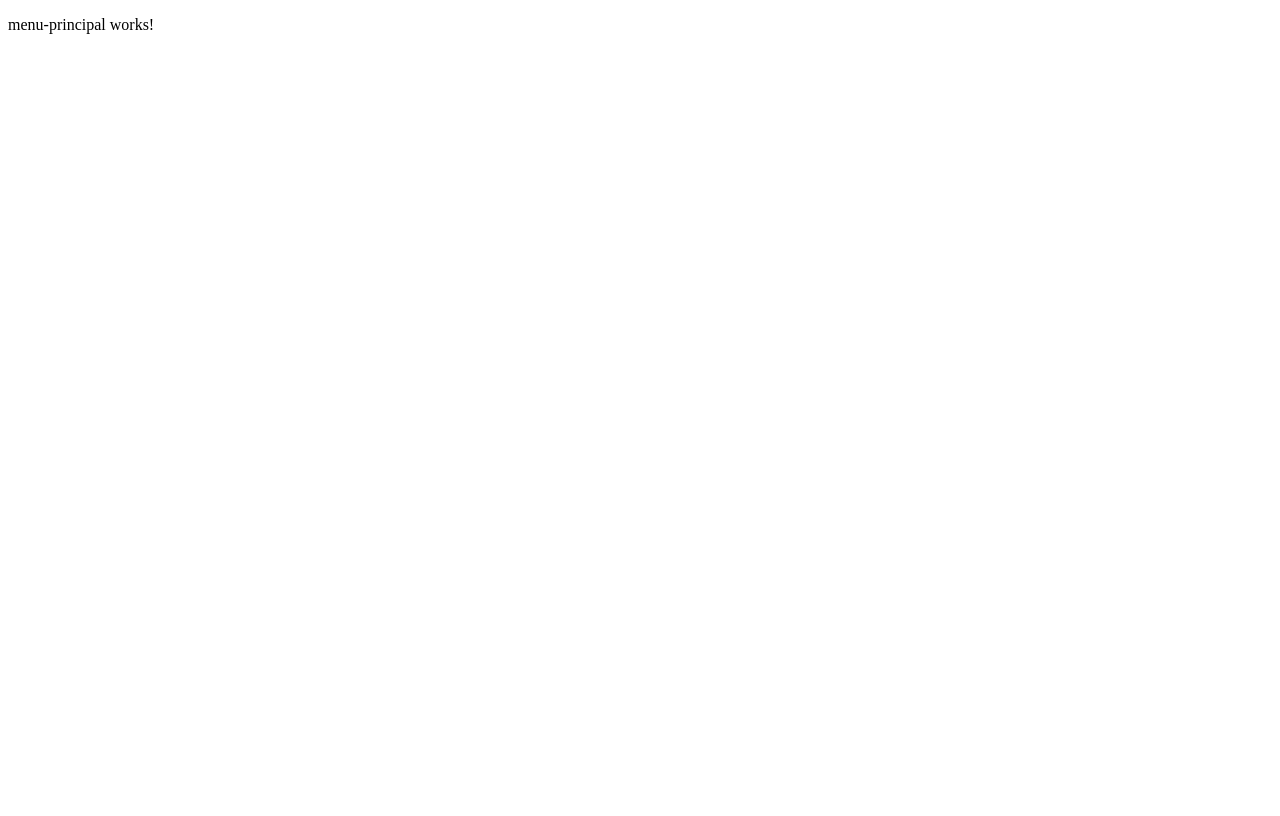
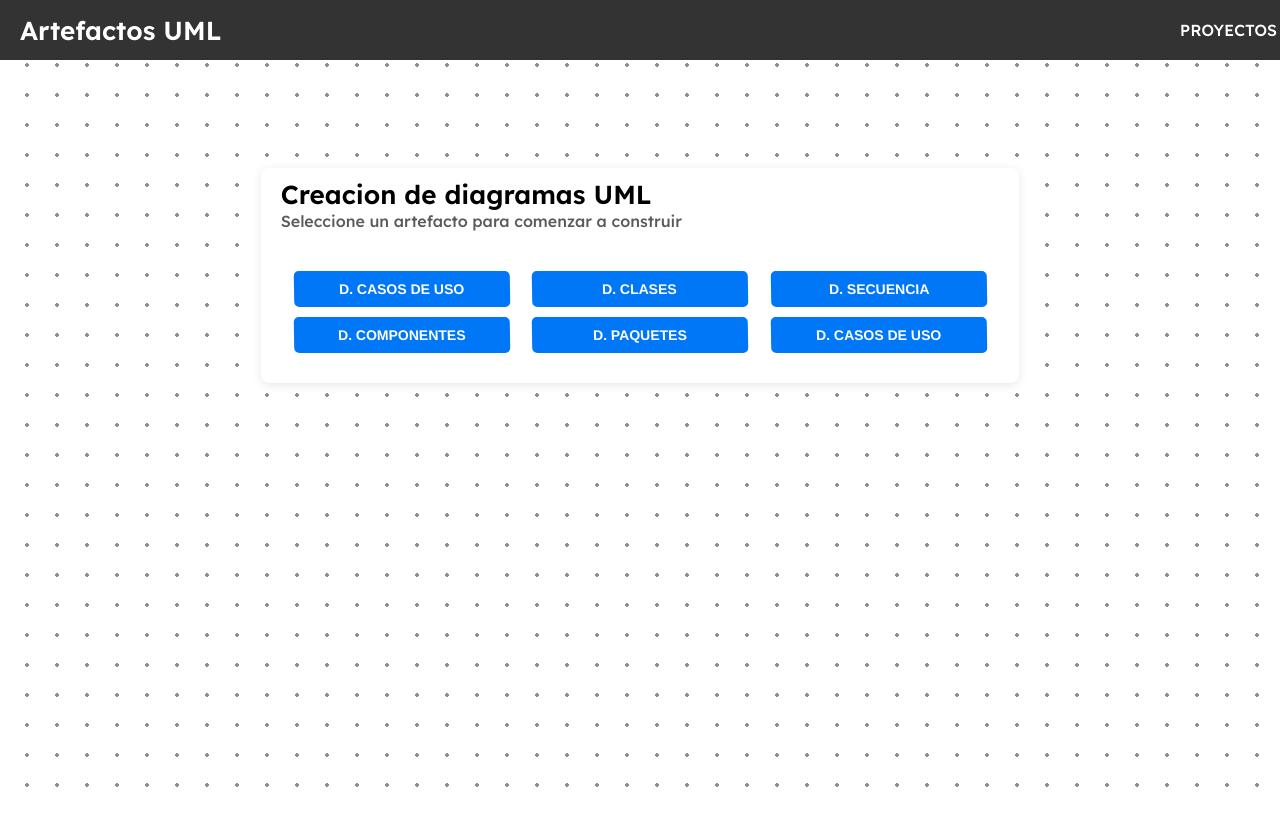
Before and after one commit to puppy09/graficacion, an Angular app in the folder graficacion/: page / in a window 1280 px wide. Built offline with nearby package versions, Linux system fonts and the light colour scheme.

Commit message:
menu tuneado

```diff
--- a/graficacion/src/app/componentes/menu-principal/menu-principal.component.css
+++ b/graficacion/src/app/componentes/menu-principal/menu-principal.component.css
@@ -0,0 +1,186 @@
+
+html, body {
+    margin: 0;
+    padding: 0;
+    box-sizing: border-box;
+    width: 100%;
+    height: 100%;
+    background-position: center;
+    min-height: 100vh;
+    overflow: hidden;
+}
+
+body {
+    background-image: radial-gradient(circle at 2px 2px, rgba(0, 0, 0, 0.443) 2px, transparent 0);
+    background-size: 30px 30px;
+    background-repeat: repeat;
+    background-attachment: fixed;
+}
+
+.navbar {
+    display: flex;
+    justify-content: space-between;
+    align-items: center;
+    background-color: #333;
+    color: white;
+    padding: 10px 0;
+    position: fixed;
+    width: 100%;
+    top: 0;
+    left: 0;
+    right: 0;
+}
+
+.navbar-left {
+    font-family: "Lexend Deca", serif;
+    font-optical-sizing: auto;
+    margin: 0;
+    font-weight: 600;
+    font-size: 26px;
+    padding-left: 20px;
+    flex-grow: 1;
+}
+
+.text-container {
+    margin-bottom: 20px;
+    text-align: left;
+    width: 100%;
+}
+
+.button-container {
+    display: flex;
+    flex-wrap: wrap;
+    justify-content: space-evenly;
+    width: 100%;
+    padding: 20px;
+    background-color: #ffffff;
+    gap: 10px;
+}
+
+.titulo {
+    font-family: "Lexend Deca", serif;
+    font-weight: 600;
+    font-size: 26px;
+    margin: 0;
+}
+
+.parrafo {
+    font-family: "Lexend Deca", serif;
+    color: #5a5a5a;
+    margin: 0;
+    font-weight: 500;
+    font-size: 16px;
+}
+
+.dropbtn {
+    font-family: "Lexend Deca", serif;
+    font-optical-sizing: auto;
+    margin: 0;
+    font-weight: 500;
+    font-size: 16px;
+    padding-left: 20px;
+    flex-grow: 1;
+    background: transparent;
+    color: #fff;
+}
+
+.navbar-right .dropdown {
+    position: relative;
+    display: inline-block;
+
+}
+
+.navbar-right .dropdown-content {
+    display: none;
+    position: absolute;
+    background-color: #f9f9f9;
+    min-width: 160px;
+    box-shadow: 0px 8px 16px rgba(0, 0, 0, 0.2);
+    z-index: 1;
+    font-family: "Lexend Deca", serif;
+    color: #5a5a5a;
+    margin: 0;
+    font-weight: 500;
+    font-size: 16px;
+}
+
+.navbar-right .dropdown-content a {
+    color: black;
+    padding: 12px 16px;
+    text-decoration: none;
+    display: block;
+}
+
+.navbar-right .dropdown:hover .dropdown-content {
+    display: block;
+}
+
+.main-content {
+    display: flex;
+    flex-direction: column;
+    align-items: center;
+    justify-content: flex-start;
+    padding: 10px 20px;
+    background-color: #ffffff;
+    margin-top: 160px;
+    margin-left: 20%;
+    margin-right: 20%;
+    width: auto;
+    height: auto;
+    border-radius: 8px;
+    box-shadow: 0 2px 10px rgba(0, 0, 0, 0.1);
+}
+
+
+.btn {
+    padding: 10px 20px;
+    font-size: 14px;
+    background-color: #0077F7;
+    color: white;
+    border: none;
+    border-radius: 5px;
+    cursor: pointer;
+    width: 30%;
+}
+
+button {
+  background: #fff;
+  border: none;
+  padding: 10px 20px;
+  display: inline-block;
+  font-size: 15px;
+  font-weight: 600;
+  width: 120px;
+  text-transform: uppercase;
+  cursor: pointer;
+  transform: skew(1deg);
+}
+
+span {
+  display: inline-block;
+  transform: skew(1deg);
+}
+
+button::before {
+  content: '';
+  position: absolute;
+  top: 0;
+  bottom: 0;
+  right: 100%;
+  left: 0;
+  background: rgb(20, 20, 20);
+  opacity: 0;
+  z-index: -1;
+  transition: all 0.5s;
+}
+
+button:hover {
+  color: #fff;
+}
+
+button:hover::before {
+  left: 0;
+  right: 0;
+  opacity: 1;
+  border-radius: 5px;
+}
--- a/graficacion/src/app/componentes/menu-principal/menu-principal.component.html
+++ b/graficacion/src/app/componentes/menu-principal/menu-principal.component.html
@@ -1 +1,43 @@
-<p>menu-principal works!</p>
+<!DOCTYPE html>
+<html lang="es">
+<head>
+    <meta charset="UTF-8">
+    <meta name="viewport" content="width=device-width, initial-scale=1.0">
+    <title>Artefactos UML</title>
+    <link rel="stylesheet" href="menu-principal.component.css">
+    <link rel="preconnect" href="https://fonts.googleapis.com">
+    <link rel="preconnect" href="https://fonts.gstatic.com" crossorigin>
+    <link href="https://fonts.googleapis.com/css2?family=Lexend+Deca:wght@100..900&display=swap" rel="stylesheet">
+</head>
+<body>
+    <nav class="navbar">
+        <div class="navbar-left">Artefactos UML</div>
+        <div class="navbar-right">
+            <div class="dropdown">
+                <button class="dropbtn">Proyectos</button>
+                <div class="dropdown-content">
+                    <a href="#">Proyecto 1</a>
+                    <a href="#">Proyecto 2</a>
+                    <a href="#">Proyecto 3</a>
+                </div>
+            </div>
+        </div>
+    </nav>
+
+
+    <div class="main-content">
+        <div class="text-container">
+            <h1 class="titulo">Creacion de diagramas UML</h1>
+            <p class="parrafo">Seleccione un artefacto para comenzar a construir</p>
+        </div>
+        <div class="button-container">
+            <button class="btn"><span>D. Casos de uso</span></button>
+            <button class="btn"><span>D. Clases</span></button>
+            <button class="btn"><span>D. Secuencia</span></button>
+            <button class="btn"><span>D. Componentes</span></button>
+            <button class="btn"><span>D. Paquetes</span></button>
+            <button class="btn"><span>D. Casos de uso</span></button>
+        </div>
+    </div>
+</body>
+</html>
```
Also changed, not shown: 1 other file (tests, documents, lock files or other folders).
